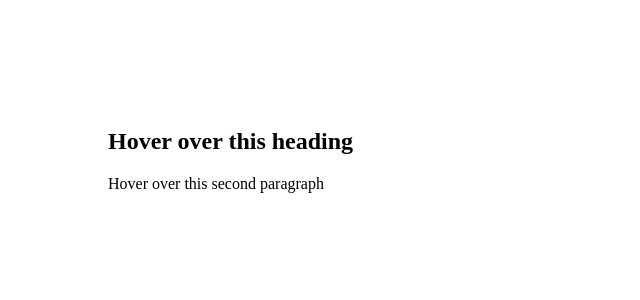
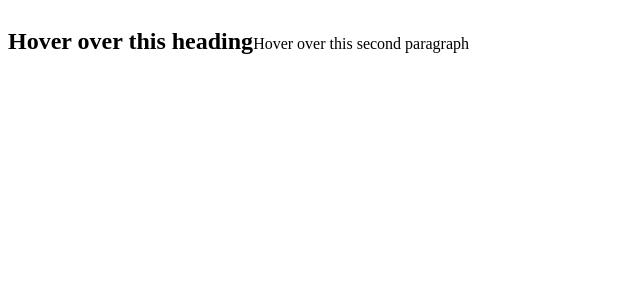
Before and after one commit to acciojob/react-composition-3-VenkataReddyPadala, a React app: page / in a window 1280 px wide. Shown: the top 300 px of the page, without its empty margins (0-640 px from the left). Built offline with nearby package versions, Linux system fonts and the light colour scheme.

Commit message:
first commit

```diff
--- a/src/components/App.js
+++ b/src/components/App.js
@@ -1,5 +1,4 @@
 import React from "react";
-import "./../styles/App.css";
 import Tooltip from "./Tooltip";
 
 function App() {
--- a/src/components/Tooltip.js
+++ b/src/components/Tooltip.js
@@ -3,32 +3,36 @@ import React, { useState } from "react";
 function Tooltip({ text, children }) {
   const [visible, setVisible] = useState(false);
 
+  // We recreate the child element (h2, p) but add tooltip behavior
+  const Tag = children.type;
+  const childText = children.props.children;
+
   return (
-    <div
+    <Tag
       className="tooltip"
-      style={{ position: "relative" }}
       onMouseEnter={() => setVisible(true)}
       onMouseLeave={() => setVisible(false)}
+      style={{ position: "relative", display: "inline-block" }}
     >
-      {children}
+      {childText}
 
       {visible && (
-        <span
+        <div
+          className="tooltip-box"
           style={{
+            position: "absolute",
+            bottom: "30px",
+            left: "20px",
+            backgroundColor: "red",
             color: "white",
-            backgroundColor: "red",
-            position: "absolute",
-            left: "20px",
-            bottom: "30px",
-            padding: "20px",
-            borderRadius: "10px",
+            padding: "10px",
+            borderRadius: "6px",
           }}
-          className="tooltiptext"
         >
           {text}
-        </span>
+        </div>
       )}
-    </div>
+    </Tag>
   );
 }
 
```
